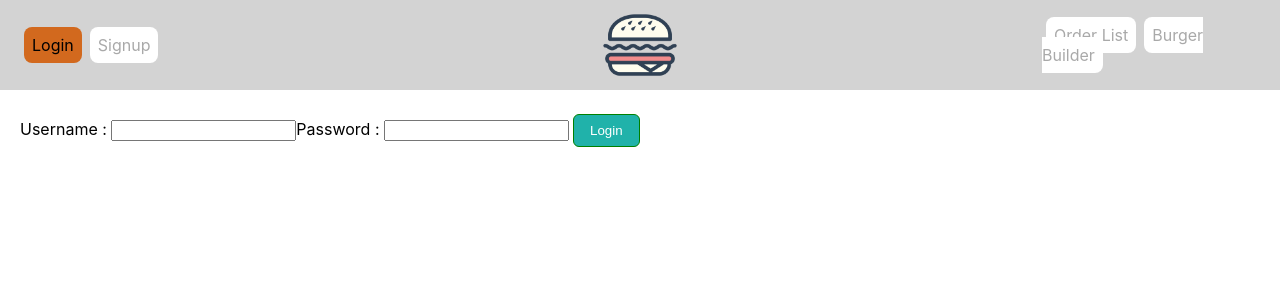
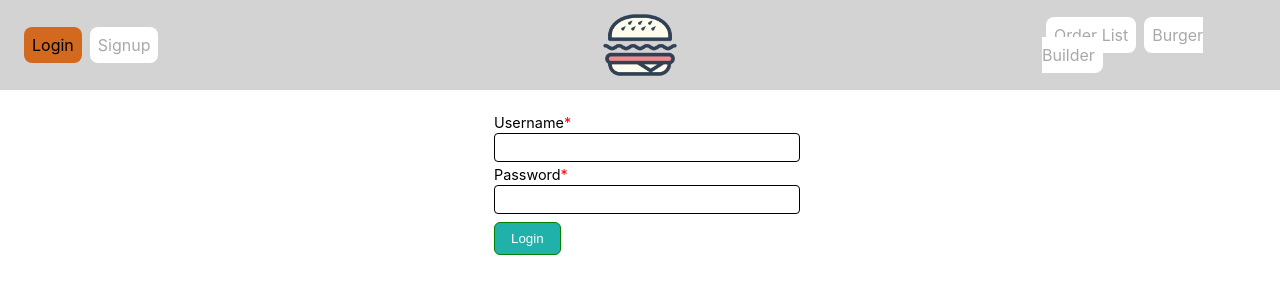
Before and after one commit to alirezaed/behsazan-burgerbuilder, a React (Create React App) app: page /Login in a window 1280 px wide. Shown: the top 300 px of the page. Built offline with nearby package versions, Linux system fonts and the light colour scheme.

Commit message:
after9.5

```diff
--- a/src/components/UI/Input/Input.js
+++ b/src/components/UI/Input/Input.js
@@ -12,6 +12,7 @@ function Input(props){
             {props.required && <span className={classes.red}>*</span>}
         </div>
         <input {...props} />
+        {props.errorMessage && <div className={classes.red} >{props.errorMessage}</div>}
         </div>
 }
 
--- a/src/components/UI/Table/Table.js
+++ b/src/components/UI/Table/Table.js
@@ -1,5 +1,5 @@
 import classes from './Table.module.css';
-import React, { useState } from 'react';
+import React, { useEffect, useState } from 'react';
 
 function Table(props){
 
@@ -9,6 +9,9 @@ function Table(props){
     const [pageIndex,setPageIndex] = useState(1);
     const [pageSize,setPageSize] = useState(20);
 
+    useEffect(()=>{
+        refresh();
+    },[]);
 
     const handleColumnClick=(field)=>{
         if (sortField === field){
@@ -16,15 +19,23 @@ function Table(props){
         }else{
             setSortField(field);
         }
+        refresh();
     }
+
     const handlePageSizeClick=(e)=>{
-        setPageSize(e.target.value)
+        setPageSize(e.target.value);
+        refresh();
     }
     const handlePageIndexClick=(e)=>{
-        setPageIndex(e.target.value)
+        setPageIndex(e.target.value);
+        refresh();
     }
 
     const getData=()=>{
+        if (props.onRefresh){
+            return props.data;
+        }
+
         let result = props.data.sort((a,b)=>{
             return sortOrder === 'desc' ? a[sortField] - b[sortField] : b[sortField] - a[sortField];
         });
@@ -34,11 +45,23 @@ function Table(props){
         return result;
     }
 
+    const refresh=()=>{
+        if (props.onRefresh){
+            props.onRefresh({
+                sort_field:sortField,
+                sort_order:sortOrder,
+                page_index:pageIndex,
+                page_size:pageSize
+            });
+        }
+    }
+
 
 
     const getPageIndexes=()=>{
         const result=[];
-        const totalPages = Math.ceil(props.data.length / pageSize);
+        const totalRecords = props.onRefresh ? props.totalCount : props.data.length;
+        const totalPages = Math.ceil(totalRecords / pageSize);
         for(let i =1;i<=totalPages;i++){
             result.push(<option key={i} value={i}>{i}</option>)
         }
--- a/src/containers/Login/Login.js
+++ b/src/containers/Login/Login.js
@@ -1,21 +1,36 @@
 
+import classes from './Login.module.css';
 import React, { useState } from 'react';
 import Button from '../../components/UI/Button/Button';
+import Input from '../../components/UI/Input/Input';
 import {useInput} from '../../hooks/useInput';
+import axios from '../../tools/fetch';
 
 function Login (props){
 
-    const username = useInput('');
-    const password = useInput('');
+    const username = useInput('',true);
+    const password = useInput('',true);
 
     const handleSubmit=(e)=>{
         e.preventDefault();
-        console.log(username.value,password.value)
+
+        if (username.validate() && password.validate()){
+            axios.post('user/login',{
+                username:username.value,
+                password:password.value
+            }).then(result=>{
+                if (result.data.status){
+                    window.localStorage.setItem('token',result.data.message);
+                }
+            });
+        }
+
+
     }
 
-    return <form onSubmit={handleSubmit}>
-        Username : <input {...username} />
-        Password : <input {...password} type="password" />
+    return <form className={classes.form} onSubmit={handleSubmit}>
+        <Input required name="username" lable="Username" {...username}  />
+        <Input required name="password" lable="Password" {...password} type="password" />
         <Button title="Login" />
     </form>
 
--- a/src/containers/Login/Login.module.css
+++ b/src/containers/Login/Login.module.css
@@ -0,0 +1,4 @@
+.form{
+    max-width: 300px;
+    margin: auto;
+}
--- a/src/containers/OrderList/OrderList.js
+++ b/src/containers/OrderList/OrderList.js
@@ -5,14 +5,7 @@ import Table from '../../components/UI/Table/Table';
 function OrderList(){
 
     const [orders,setOrders] = useState([]);
-
-    useEffect(()=>{
-        axios.post('order/GetAllOrders')
-        .then(result=>{
-            setOrders(result.data);
-        })
-
-    },[]);
+    const [totalCount,setTotalCount] = useState(0);
 
     const columns=[
         { index:1,field:'order_number', title:'Order Number',sortable:true,textAlign:'center' },
@@ -21,28 +14,22 @@ function OrderList(){
         { index:4,field:'comments', title:'Comments',sortable:false,textAlign:'center' }
     ];
 
-    const studernst = [{
-        id:1,
-        name:'hasan',
-        age:12
-    },{
-        id:2,
-        name:'reza',
-        age:20
-    },{
-        id:3,
-        name:'ali',
-        age:22
-    }];
+    const handleRefreshTable=(data)=>{
+        axios.post('order/GetAllOrders',data)
+        .then(result=>{
+            setOrders(result.data.list);
+            setTotalCount(result.data.total_count);
+        })
+    }
 
-    const stColumns=[
-        {title:'ID',field:'id',sortable:false,index:0},
-        {title:'Full Name',field:'name',sortable:false,index:1},
-        {title:'Age',field:'age',sortable:false,index:2}
-    ]
     return <div>
-        <Table data={orders} columns={columns} keyfield='order_number' />
-        <Table data={studernst} columns={stColumns} keyfield='id' />
+        <Table
+            data={orders}
+            columns={columns}
+            keyfield='order_number'
+            onRefresh={handleRefreshTable}
+            totalCount={totalCount}
+         />
     </div>
 }
 
--- a/src/hooks/useInput.js
+++ b/src/hooks/useInput.js
@@ -1,14 +1,34 @@
-import React from 'react';
+import React, { useEffect } from 'react';
 
-export function useInput(defaultValue){
+export function useInput(defaultValue,required){
     const [value,setValue] = React.useState(defaultValue);
+    const [message,setMessage] = React.useState('');
+    const [touched,setTouched] = React.useState(false);
+
+    useEffect(()=>{
+        if (touched){
+            validate();
+        }
+    },[value]);
+
+    const validate=()=>{
+        if (required && (!value || value.length ==0)){
+            setMessage('This field is required!');
+            return false;
+        }
+        setMessage('');
+        return true;
+    }
 
     const onChange=(e)=>{
-        setValue(e.target.value)
+        setTouched(true);
+        setValue(e.target.value);
     }
 
     return {
         value,
-        onChange
+        onChange,
+        errorMessage:message,
+        validate
     }
 }
```
